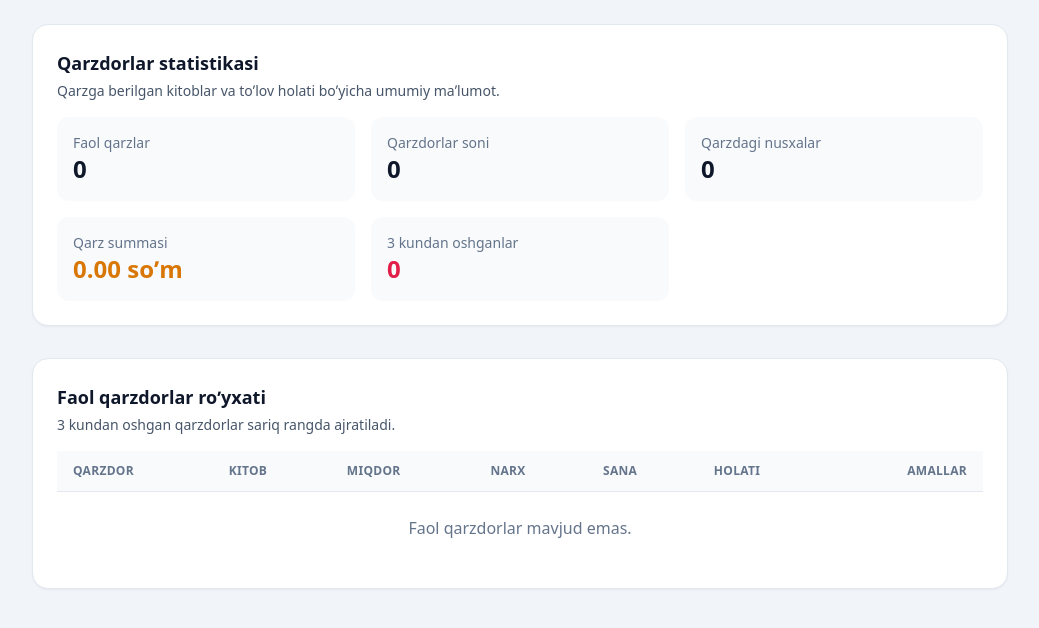
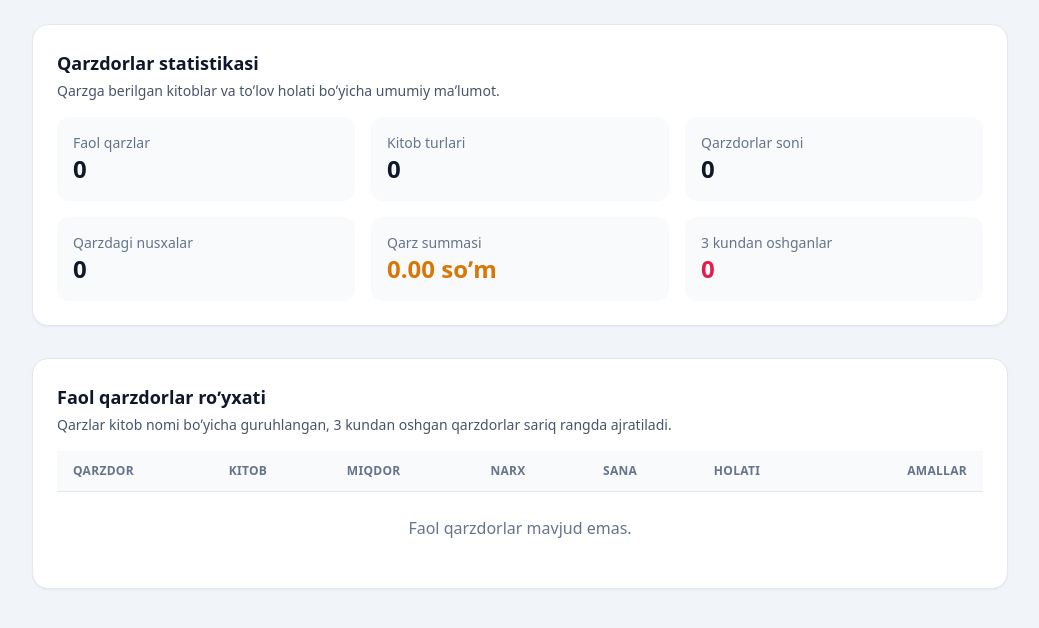
Before and after one commit to xdf-devoniy/bookss, a PHP site: page /debtors.php in a window 1280 px wide. Shown: the part 105-733 px from the top of the page, without its empty margins (120-1159 px from the left). Run offline with PHP 8.4, Linux system fonts and the light colour scheme; the visitor is signed in with stand-in values (Sample User, id 1); some libraries are stand-ins or nearby versions.

Commit message:
Group debtor list by book

```diff
--- a/debtors.php
+++ b/debtors.php
@@ -285,6 +285,42 @@ foreach ($debts as $row) {
 }
 $uniqueDebtorCount = count($uniqueDebtors);
 
+$debtsByBook = [];
+foreach ($debts as $debt) {
+    $bookId = isset($debt['book_id']) ? (int) $debt['book_id'] : 0;
+    $title = trim((string) ($debt['title'] ?? ''));
+    if ($title === '') {
+        $title = 'Aniqlanmagan kitob';
+        if ($bookId === 0) {
+            $title .= ' (inventardan oʼchirib tashlangan boʼlishi mumkin)';
+        }
+    }
+
+    $groupKey = $bookId > 0 ? 'book_' . $bookId : 'bookless_' . md5($title);
+
+    if (!isset($debtsByBook[$groupKey])) {
+        $debtsByBook[$groupKey] = [
+            'book_id' => $bookId,
+            'title' => $title,
+            'items' => [],
+            'entry_count' => 0,
+            'total_quantity' => 0,
+            'total_value' => 0.0,
+            'current_quantity' => isset($debt['current_quantity']) ? (int) $debt['current_quantity'] : null,
+        ];
+    }
+
+    $debtsByBook[$groupKey]['items'][] = $debt;
+    $debtsByBook[$groupKey]['entry_count']++;
+    $debtsByBook[$groupKey]['total_quantity'] += (int) ($debt['quantity'] ?? 0);
+    $debtsByBook[$groupKey]['total_value'] += (float) ($debt['total_price'] ?? 0);
+    if (isset($debt['current_quantity'])) {
+        $debtsByBook[$groupKey]['current_quantity'] = (int) $debt['current_quantity'];
+    }
+}
+
+$debtBookCount = count($debtsByBook);
+
 function formatCurrency(float $amount): string
 {
     return number_format($amount, 2, '.', ' ');
@@ -349,6 +385,10 @@ function formatCurrency(float $amount): string
                     <dd class="text-2xl font-semibold text-slate-900"><?= (int) ($debtSummary['debt_entries'] ?? 0) ?></dd>
                 </div>
                 <div class="rounded-xl bg-slate-50 p-4">
+                    <dt class="text-slate-500">Kitob turlari</dt>
+                    <dd class="text-2xl font-semibold text-slate-900"><?= $debtBookCount ?></dd>
+                </div>
+                <div class="rounded-xl bg-slate-50 p-4">
                     <dt class="text-slate-500">Qarzdorlar soni</dt>
                     <dd class="text-2xl font-semibold text-slate-900"><?= $uniqueDebtorCount ?></dd>
                 </div>
@@ -371,7 +411,7 @@ function formatCurrency(float $amount): string
             <div class="flex flex-wrap items-start justify-between gap-3">
                 <div class="space-y-1">
                     <h2 class="text-lg font-semibold text-slate-900">Faol qarzdorlar roʼyxati</h2>
-                    <p class="text-sm text-slate-600">3 kundan oshgan qarzdorlar sariq rangda ajratiladi.</p>
+                    <p class="text-sm text-slate-600">Qarzlar kitob nomi boʼyicha guruhlangan, 3 kundan oshgan qarzdorlar sariq rangda ajratiladi.</p>
                 </div>
             </div>
             <div class="mt-4 overflow-x-auto">
@@ -387,13 +427,34 @@ function formatCurrency(float $amount): string
                             <th class="px-4 py-3 text-right">Amallar</th>
                         </tr>
                     </thead>
-                    <tbody class="divide-y divide-slate-100">
                     <?php if (!$debts): ?>
+                        <tbody>
                             <tr>
                                 <td colspan="7" class="px-4 py-6 text-center text-slate-500">Faol qarzdorlar mavjud emas.</td>
                             </tr>
+                        </tbody>
+                    <?php else: ?>
+                        <?php foreach ($debtsByBook as $group): ?>
+                            <tbody class="divide-y divide-slate-100">
+                                <tr class="bg-slate-100/70">
+                                    <td colspan="7" class="px-4 py-3">
+                                        <div class="flex flex-col gap-2 sm:flex-row sm:items-center sm:justify-between">
+                                            <div>
+                                                <p class="text-xs font-medium uppercase tracking-wide text-slate-500">Kitob</p>
+                                                <p class="text-base font-semibold text-slate-900"><?= htmlspecialchars($group['title']) ?></p>
+                                            </div>
+                                            <div class="flex flex-wrap gap-3 text-xs text-slate-600 sm:text-sm">
+                                                <span><span class="font-semibold text-slate-900"><?= $group['entry_count'] ?></span> ta qarz</span>
+                                                <span><span class="font-semibold text-slate-900"><?= $group['total_quantity'] ?></span> ta nusxa</span>
+                                                <span><span class="font-semibold text-slate-900"><?= formatCurrency($group['total_value']) ?></span> soʼm</span>
+                                                <?php if ($group['current_quantity'] !== null): ?>
+                                                    <span>Omborda: <span class="font-semibold text-slate-900"><?= (int) $group['current_quantity'] ?></span> ta</span>
                                                 <?php endif; ?>
-                        <?php foreach ($debts as $debt): ?>
+                                            </div>
+                                        </div>
+                                    </td>
+                                </tr>
+                                <?php foreach ($group['items'] as $debt): ?>
                                     <?php
                                         $createdAt = null;
                                         $overdue = false;
@@ -490,6 +551,8 @@ function formatCurrency(float $amount): string
                                     </tr>
                                 <?php endforeach; ?>
                             </tbody>
+                        <?php endforeach; ?>
+                    <?php endif; ?>
                 </table>
             </div>
         </section>
```
Lines whose indentation alone changed are shown as unchanged.
